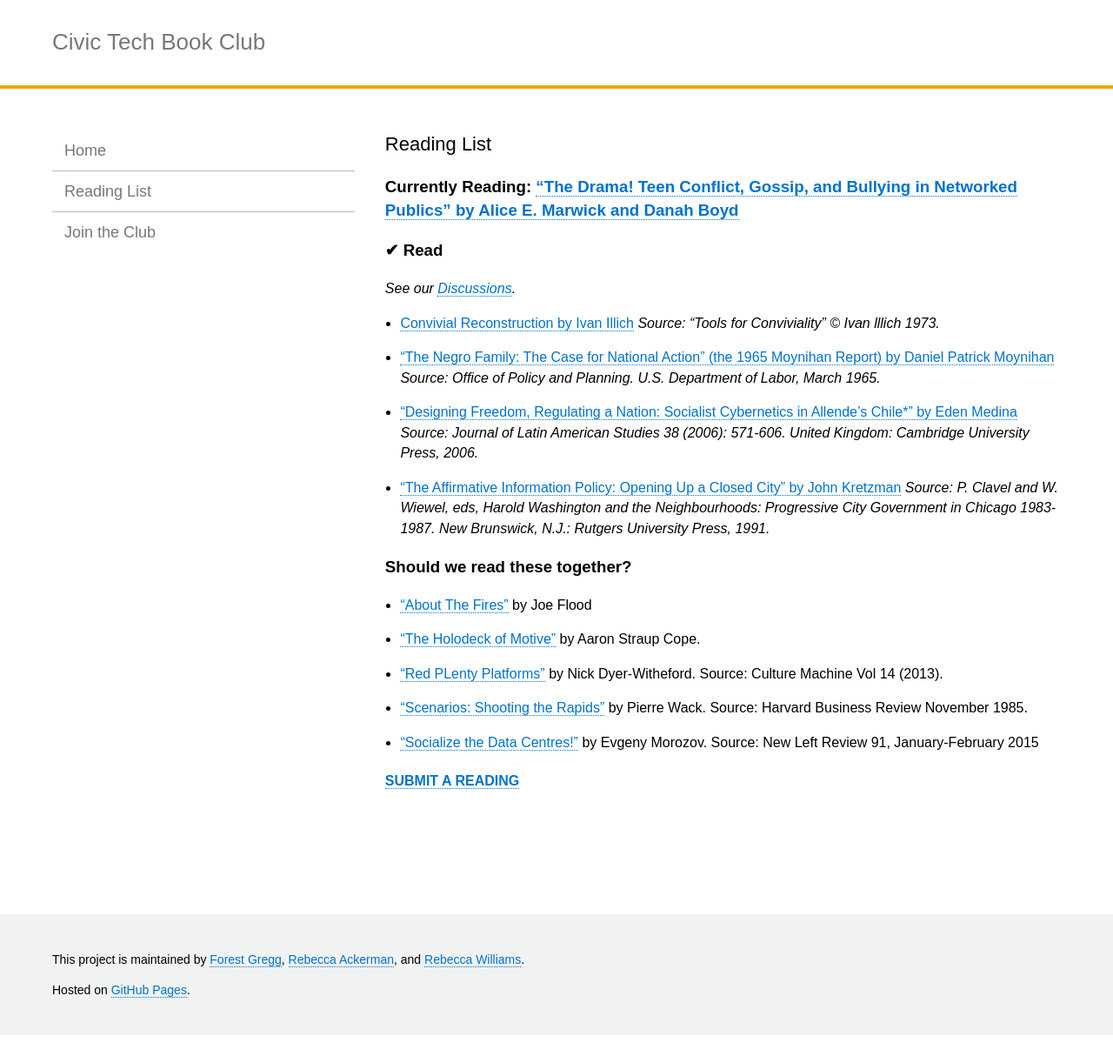
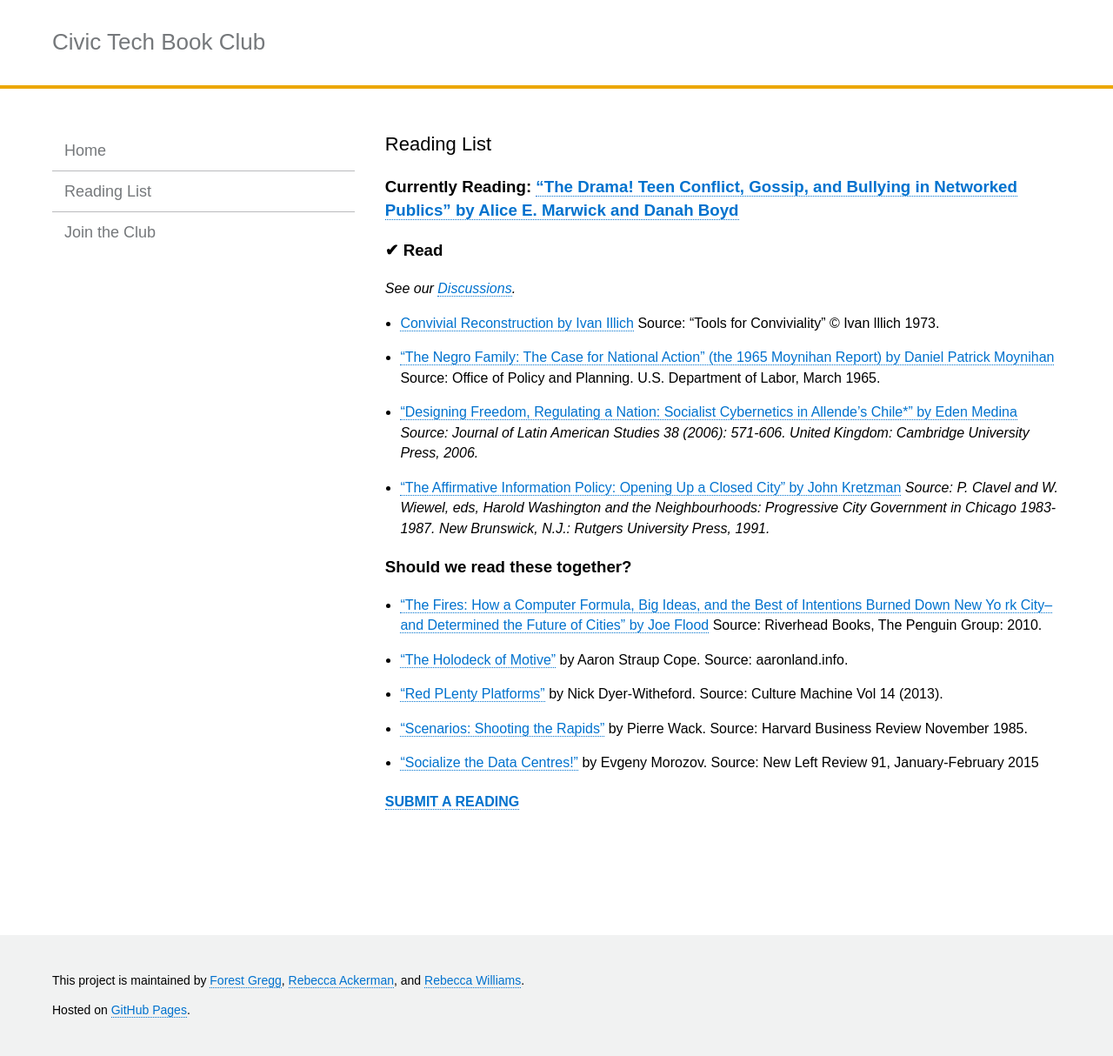
Before and after one commit to rebeccawilliams/bookclub, a Jekyll site: the page built from readinglist.md, in a window 1280 px wide. Shown: the whole page at 87% size. Built offline with Jekyll 4.4.1, drawn with Linux system fonts in a browser that asks for light colours; before the commit the page ends 1190 px from its top, so only the background shows below that.

Commit message:
Update readinglist.md

```diff
--- a/readinglist.md
+++ b/readinglist.md
@@ -8,15 +8,15 @@ title:  "Reading List"
 ### ✔ Read
 _See our [Discussions](/)._
 
-- [Convivial Reconstruction by Ivan Illich](http://civictechbook.club/convivial-reconstruction) _Source: “Tools for Conviviality” © Ivan lllich 1973._
-- ["The Negro Family: The Case for National Action" (the 1965 Moynihan Report) by Daniel Patrick Moynihan](https://web.stanford.edu/~mrosenfe/Moynihan%27s%20The%20Negro%20Family.pdf) _Source: Office of Policy and Planning. U.S. Department of Labor, March 1965._
+- [Convivial Reconstruction by Ivan Illich](http://civictechbook.club/convivial-reconstruction) Source: “Tools for Conviviality” © Ivan lllich 1973.
+- ["The Negro Family: The Case for National Action" (the 1965 Moynihan Report) by Daniel Patrick Moynihan](https://web.stanford.edu/~mrosenfe/Moynihan%27s%20The%20Negro%20Family.pdf) Source: Office of Policy and Planning. U.S. Department of Labor, March 1965.
 - ["Designing Freedom, Regulating a Nation: Socialist Cybernetics in Allende’s Chile*"  by Eden Medina](http://www.informatics.indiana.edu/edenm/EdenMedinaJLASAugust2006.pdf) _Source: Journal of Latin American Studies 38 (2006): 571-606. United Kingdom: Cambridge University Press, 2006._
 - ["The Affirmative Information Policy: Opening Up a Closed City" by John Kretzman](http://civictechbook.club/affirmativeinformationpolicy) _Source: P. Clavel and W. Wiewel, eds, Harold Washington and the Neighbourhoods: Progressive City Government in Chicago 1983-1987. New Brunswick, N.J.: Rutgers University Press, 1991._
 
 ### Should we read these together?
 
-- ["About The Fires"](http://joe-flood.com/aboutthefires/) by Joe Flood
-- ["The Holodeck of Motive"](http://www.aaronland.info/weblog/2015/02/24/effort/) by Aaron Straup Cope.
+- ["The Fires: How a Computer Formula, Big Ideas, and the Best of Intentions Burned Down New Yo rk City--and Determined the Future of Cities" by Joe Flood](http://joe-flood.com/aboutthefires/) Source: Riverhead Books, The Penguin Group: 2010.
+- ["The Holodeck of Motive"](http://www.aaronland.info/weblog/2015/02/24/effort/) by Aaron Straup Cope. Source: aaronland.info.
 - ["Red PLenty Platforms"](http://www.culturemachine.net/index.php/cm/article/view/511/526) by Nick Dyer-Witheford. Source: Culture Machine Vol 14 (2013).
 - ["Scenarios: Shooting the Rapids"](https://hbr.org/1985/11/scenarios-shooting-the-rapids/ar/1) by Pierre Wack. Source: Harvard Business Review November 1985.
 - ["Socialize the Data Centres!"](http://newleftreview.org/II/91/evgeny-morozov-socialize-the-data-centres) by Evgeny Morozov. Source: New Left Review 91, January-February 2015
```
